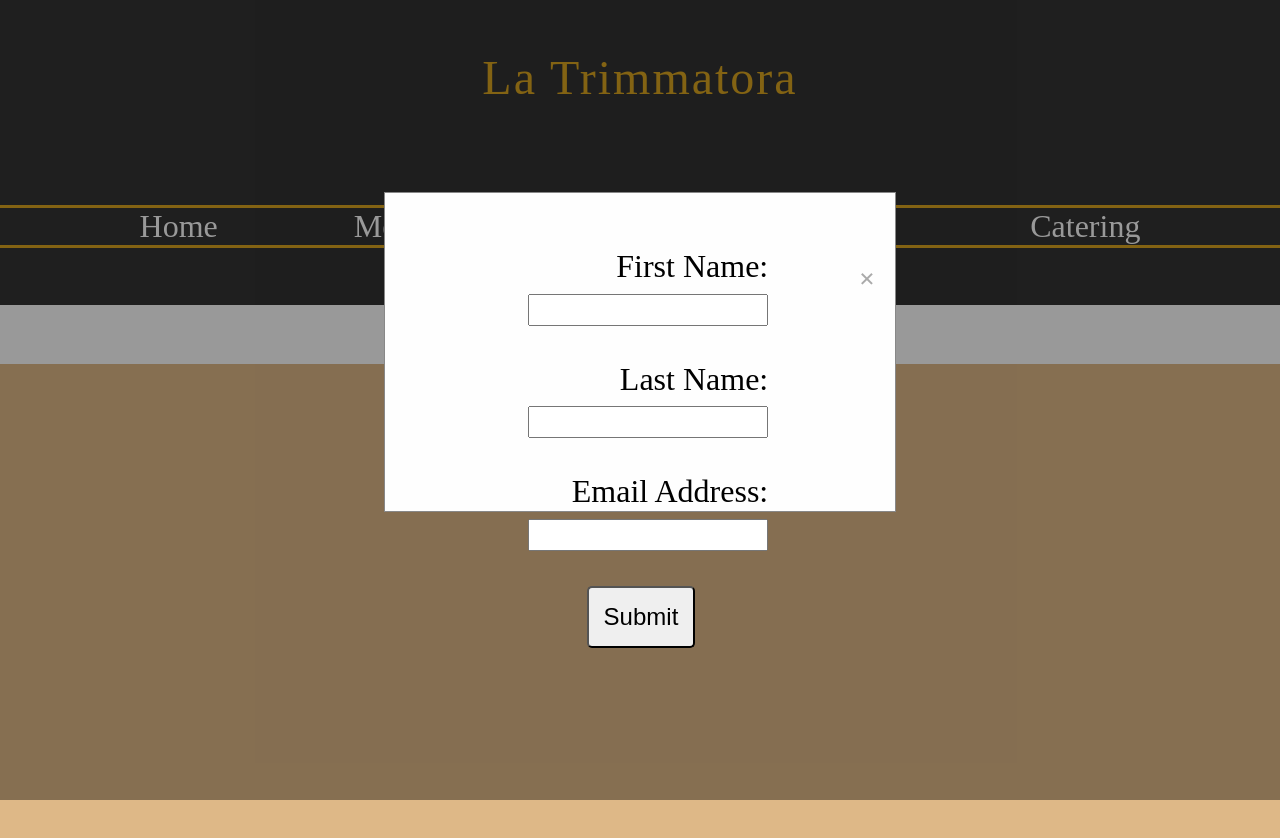
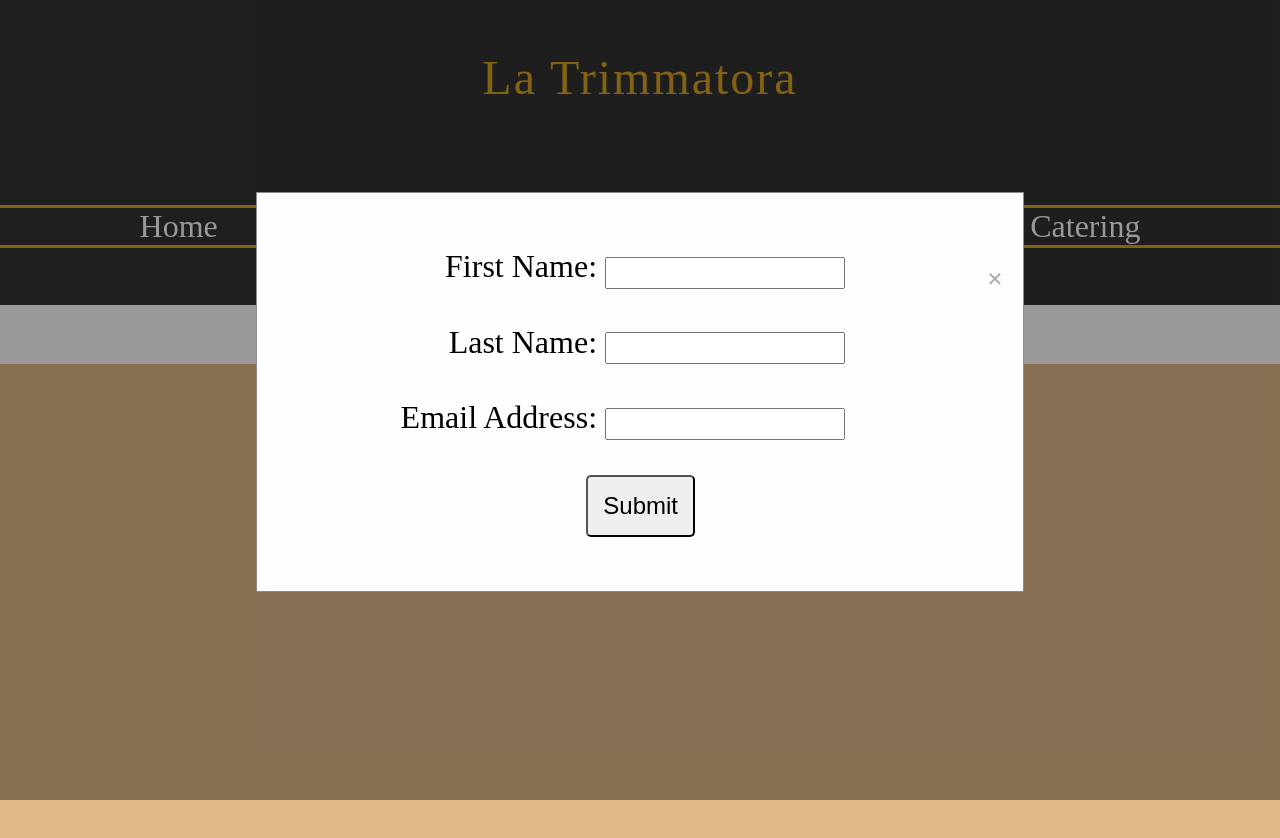
Before and after one commit to JesseMcMahon/restaurantsite, a plain HTML site: page index.html in a window 1280 px wide. Drawn offline with Linux system fonts and the light colour scheme.

Commit message:
fix modal styling on smaller screens

```diff
--- a/index.css
+++ b/index.css
@@ -84,8 +84,8 @@ button {
   margin: 15% auto;
   padding: 20px;
   border: 1px solid #888;
-  width: 40%;
-  height: 40%;
+  width: 60%;
+  height: 50%;
 }
 
 .close {
```
